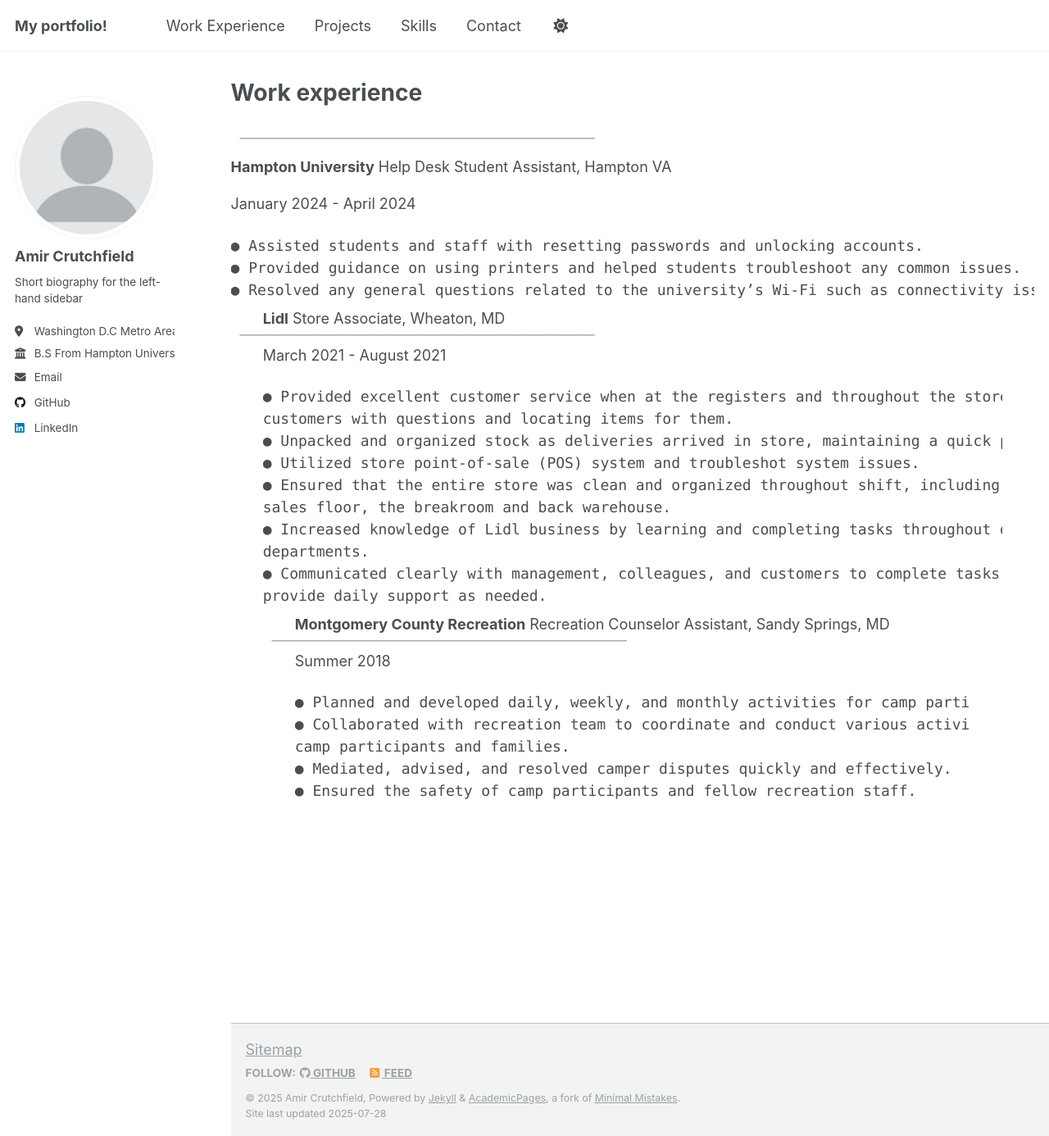
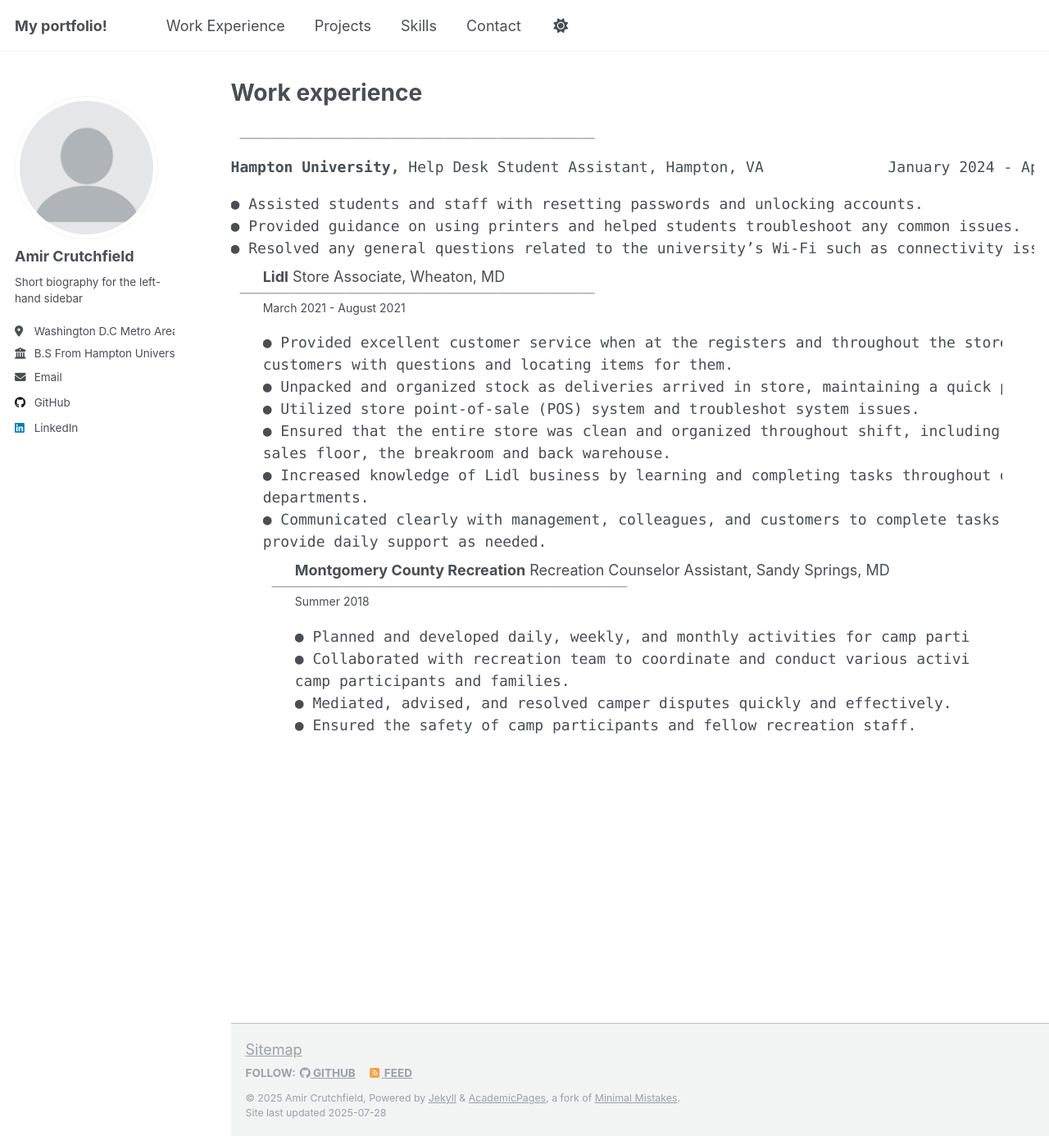
Before and after one commit to amirc42/amircportfolio, a Jekyll site: the page built from _pages/work-experience.html, in a window 1280 px wide and 1386 px high. Shown: the whole window at 82% size. Built offline with Jekyll 4.4.1, drawn with Linux system fonts in a browser that asks for light colours; a script that is not in the unit is left out.

Commit message:
Update work-experience.html

```diff
--- a/_pages/work-experience.html
+++ b/_pages/work-experience.html
@@ -5,10 +5,11 @@ permalink: /workexperience/
 author_profile: true
 ---
 <style>
-p {text-align: left;}
+p {text-align: left; font-size: 14px;
+}
 </style>
 <pre> ________________________________________ </pre>
-<b>Hampton University</b> Help Desk Student Assistant, Hampton VA <p>January 2024 - April 2024</p>
+<pre><b>Hampton University,</b> Help Desk Student Assistant, Hampton, VA              January 2024 - April 2024 </pre>
 <pre>
 ● Assisted students and staff with resetting passwords and unlocking accounts.
 ● Provided guidance on using printers and helped students troubleshoot any common issues.
```
